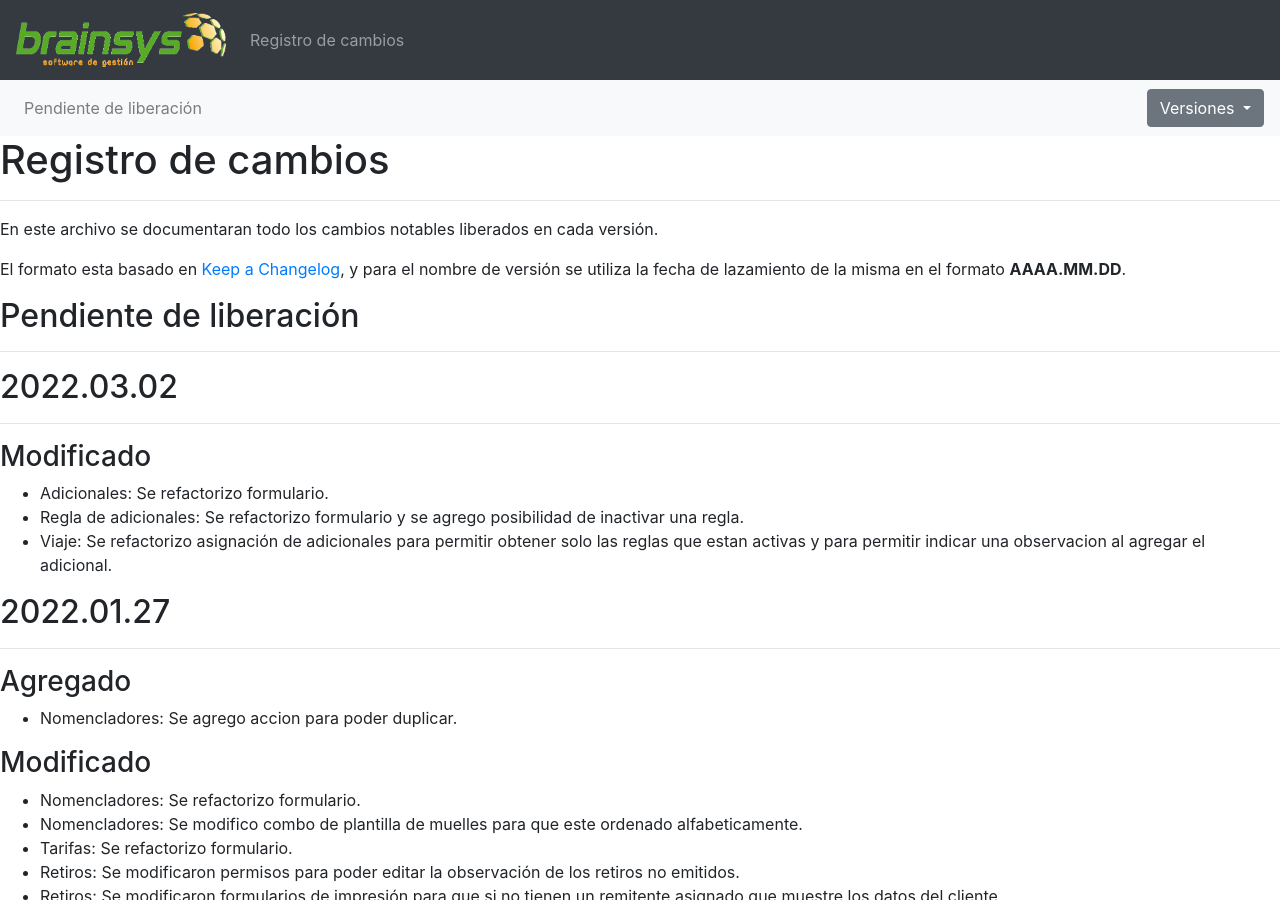
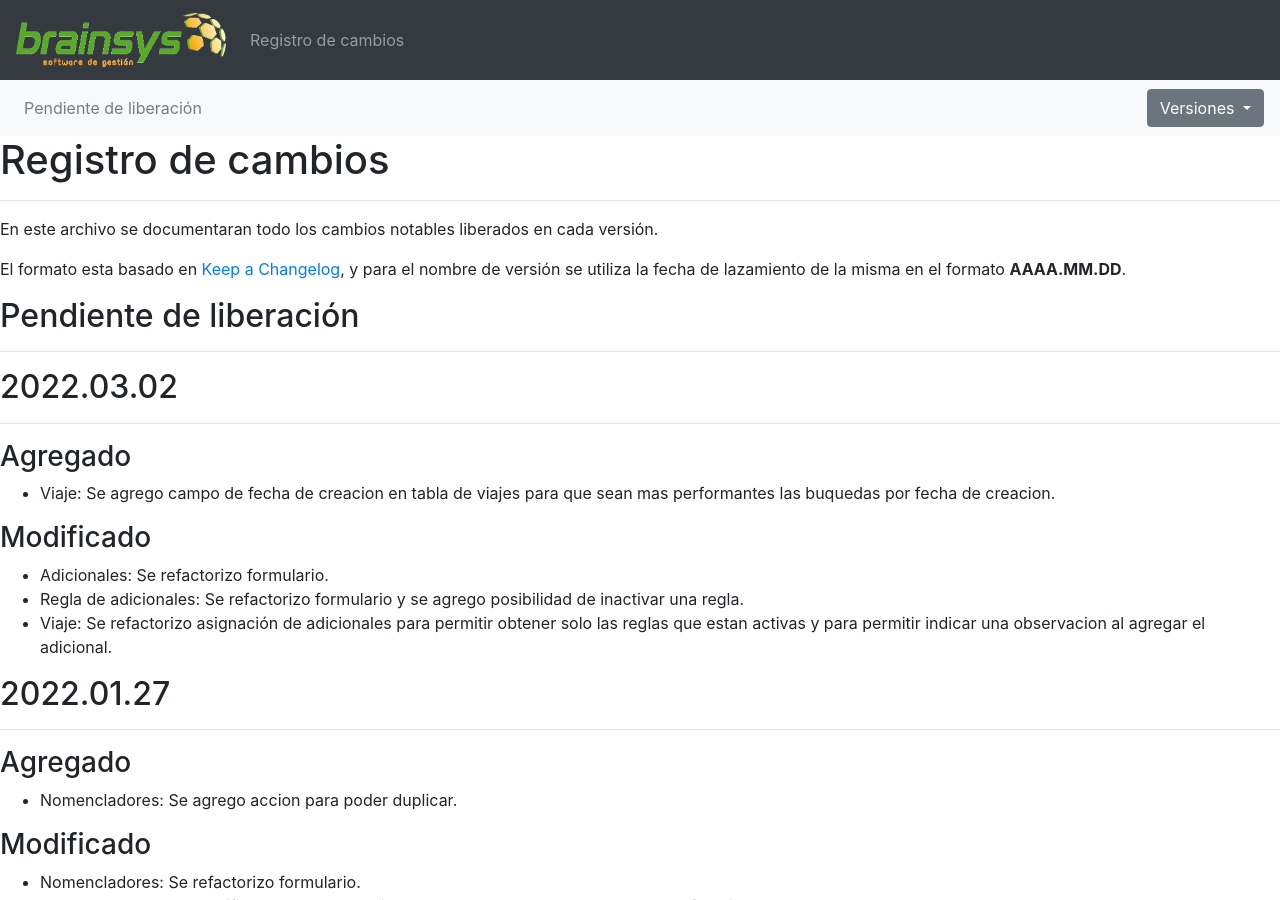
Before and after one commit to brainsys-arsaad/versionado, a Jekyll site: the page built from registro-cambios.markdown, in a window 1280 px wide and 900 px high. Built offline with Jekyll 4.4.1, drawn with Linux system fonts in a browser that asks for light colours.

Commit message:
Update registro-cambios.markdown

```diff
--- a/registro-cambios.markdown
+++ b/registro-cambios.markdown
@@ -66,6 +66,10 @@ El formato esta basado en [Keep a Changelog](https://keepachangelog.com/es-ES/1.
 
 ## 2022.03.02
 ---
+
+### Agregado
+- Viaje: Se agrego campo de fecha de creacion en tabla de viajes para que sean mas performantes las buquedas por fecha de creacion.
+
 ### Modificado
 - Adicionales: Se refactorizo formulario.
 - Regla de adicionales: Se refactorizo formulario y se agrego posibilidad de inactivar una regla.
```
